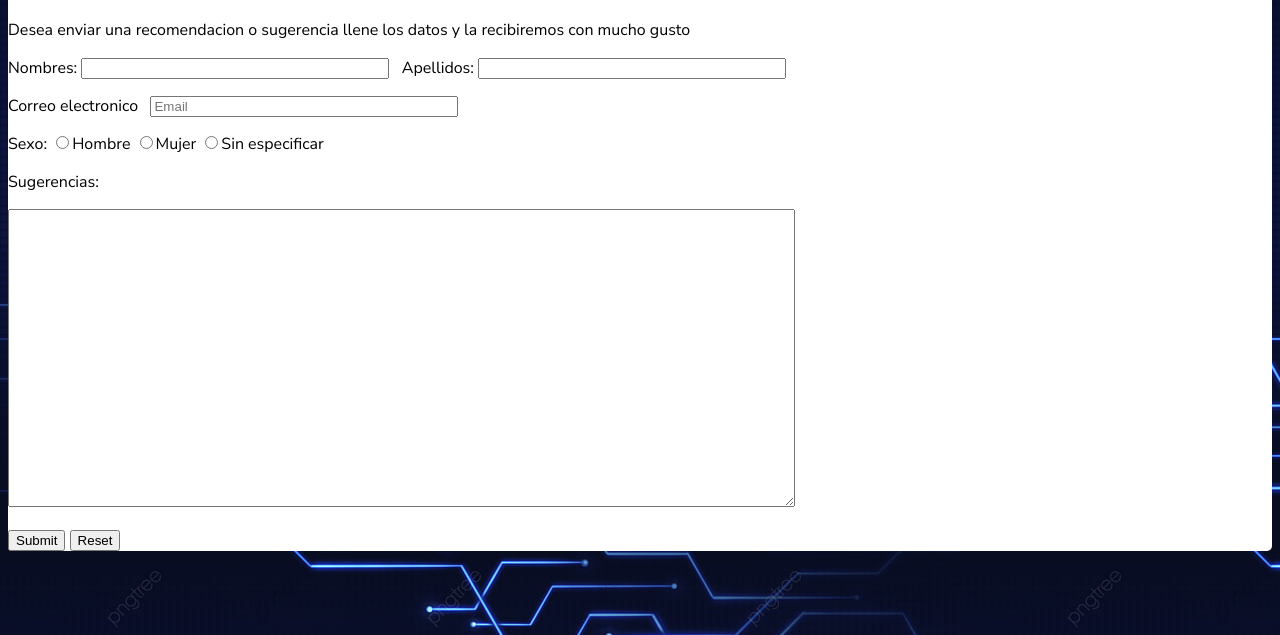
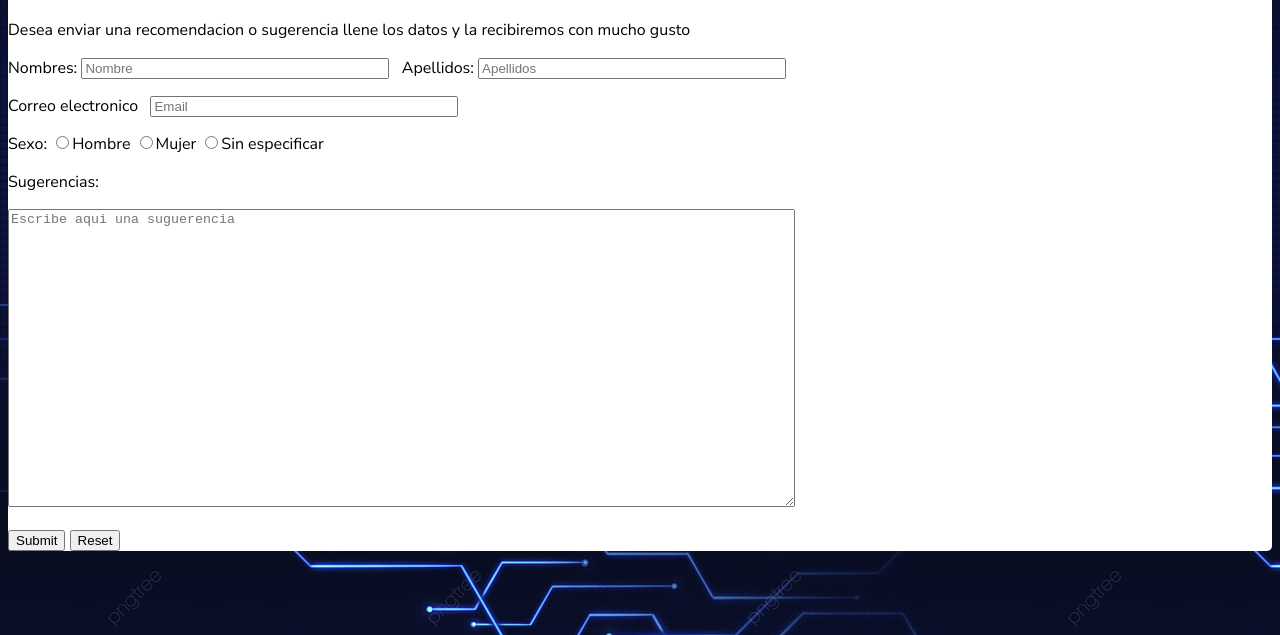
Before and after one commit to KevinDur4n/architecturePageWeb, a plain HTML site: page html/sugerencias.html in a window 1280 px wide. Shown: the part 165-800 px from the top of the page. Drawn offline with Linux system fonts and the light colour scheme; a web font is replaced by a local one.

Commit message:
Add placeholder to  inputs of the forms

```diff
--- a/html/sugerencias.html
+++ b/html/sugerencias.html
@@ -40,7 +40,7 @@
         <h1 align="center">Sugerencias</h1>
         <p>Desea enviar una recomendacion o sugerencia llene los datos y la recibiremos con mucho gusto</p>
         <form id="sugerencias" method="POST" action="https://formspree.io/f/mpzkjwqk">
-            <p>Nombres: <input class="text" type="text" name="Nombre"> &nbsp; Apellidos: <input class="text" type="text" name="Apellidos"> </p>
+            <p>Nombres: <input class="text" type="text" name="Nombre" placeholder="Nombre"> &nbsp; Apellidos: <input class="text" type="text" name="Apellidos" placeholder="Apellidos"> </p>
             <p>Correo electronico &nbsp; <input class="text" type="email" name="email" placeholder="Email" required name="email"></p>
             <!--El siguiente atributo esta oculto y es para definir el
             asunto de tu correo-->
@@ -59,7 +59,7 @@
             </p>
             <p>Sugerencias: </p>
             <!-- Area para escribir las sugerencias -->
-            <textarea class="sugerencias" name="sugerencias" form="sugerencias"></textarea>
+            <textarea class="sugerencias" required name="sugerencias" form="sugerencias" placeholder="Escribe aqui una suguerencia" ></textarea>
             <p>
                 <input type="submit" name="Enviar">
                 <input type="reset" name="Borrar">
```
